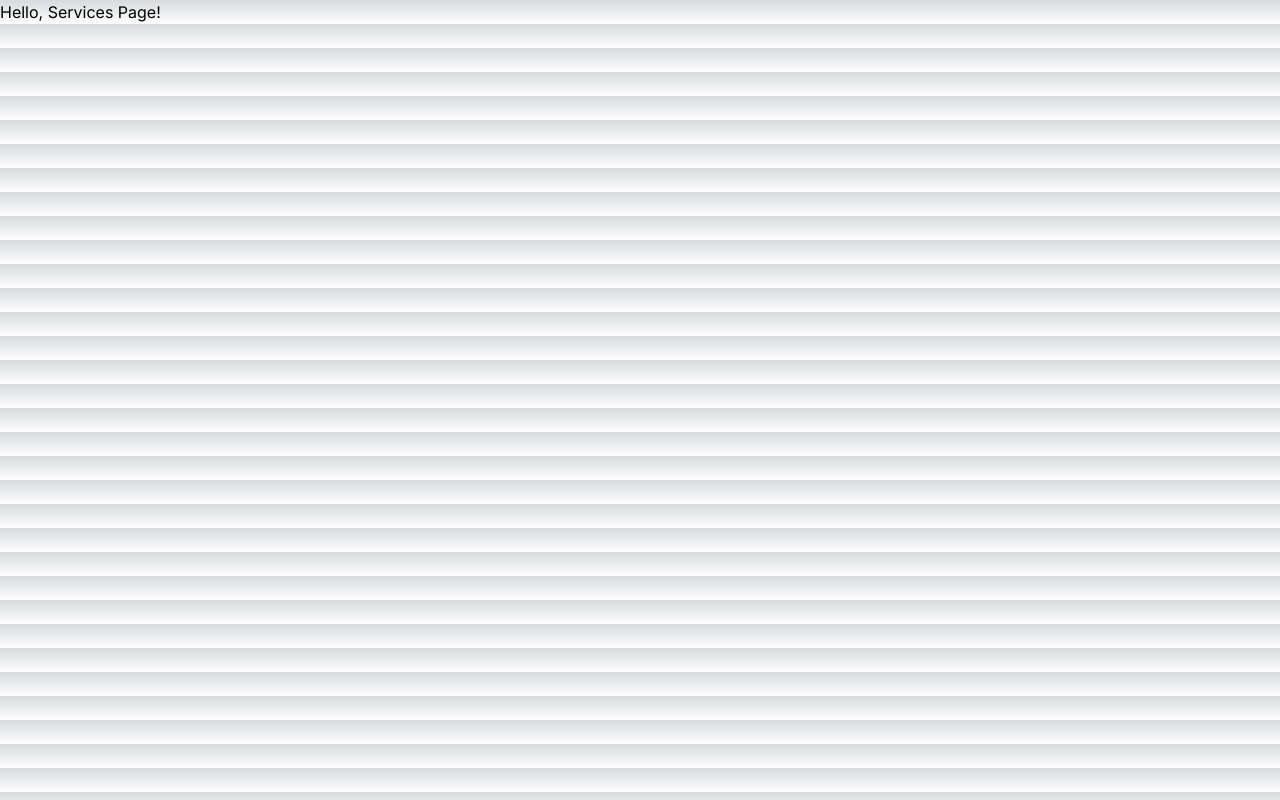
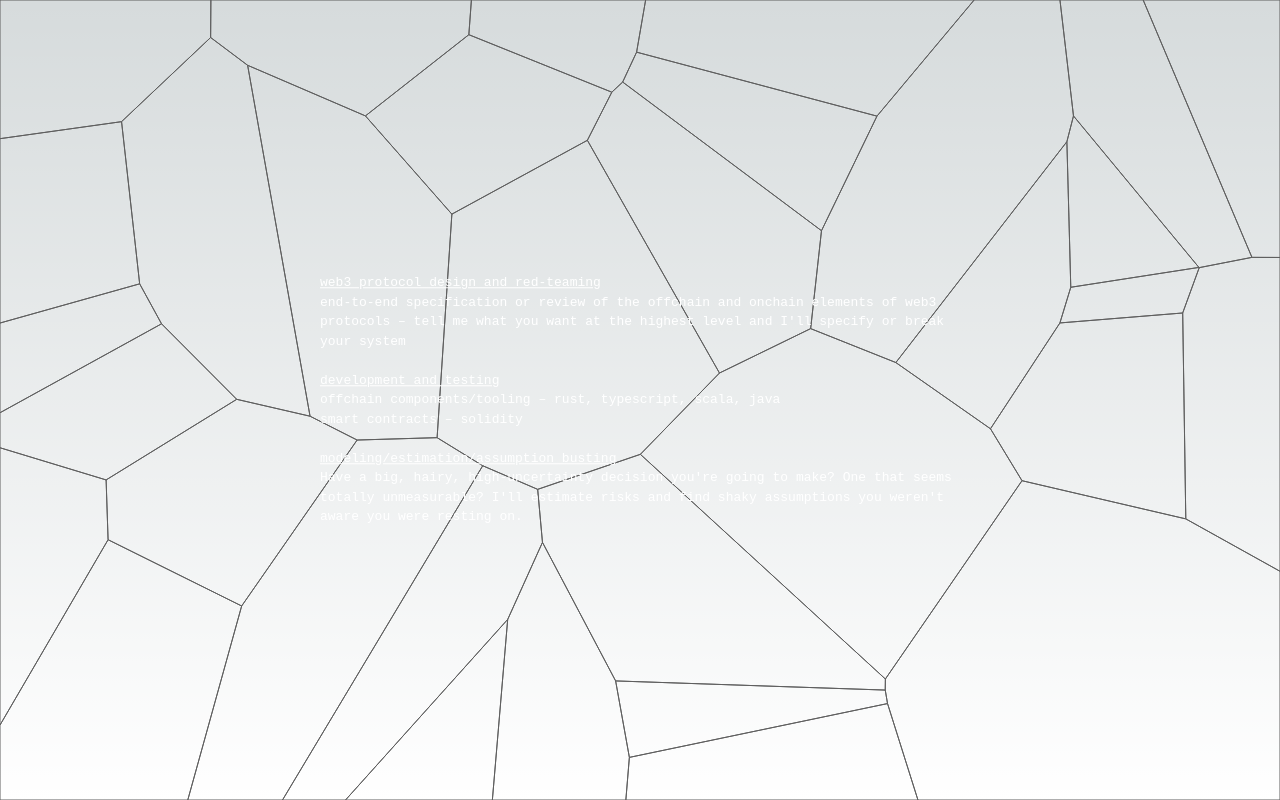
Before and after one commit to RatanRSur/rai.dev, a Next.js app: page /services in a window 1280 px wide. Built offline with nearby package versions, Linux system fonts and the light colour scheme.

Commit message:
services page

```diff
--- a/app/layout.tsx
+++ b/app/layout.tsx
@@ -1,11 +1,92 @@
+"use client";
+
 import "./globals.css";
 import type { Metadata } from "next";
 import { Inter } from "next/font/google";
 
 const inter = Inter({ subsets: ["latin"] });
 
-export const metadata: Metadata = {
-  title: "rai – web3 protocol design and engineering",
+import React, { useEffect, useState } from "react";
+import * as d3 from "d3";
+import "./page.css";
+
+function generateRandomPointsNormalized(
+  numberOfPoints: number
+): [number, number][] {
+  const points = [];
+  for (let i = 0; i < numberOfPoints; i++) {
+    const x = Math.random();
+    const y = Math.random();
+    points.push([x, y]);
+  }
+  return points;
+}
+
+const normalizedInitialPoints = generateRandomPointsNormalized(2 ** 5);
+
+function useWindowSize(): { width: number; height: number } {
+  // Initialize state with undefined width/height so server and client renders match
+  // Learn more here: https://joshwcomeau.com/react/the-perils-of-rehydration/
+  const [windowSize, setWindowSize] = useState({
+    width: window.innerWidth,
+    height: window.innerHeight,
+  });
+  useEffect(() => {
+    // Handler to call on window resize
+    function handleResize() {
+      // Set window width/height to state
+      setWindowSize({
+        width: window.innerWidth,
+        height: window.innerHeight,
+      });
+    }
+    // Add event listener
+    window.addEventListener("resize", handleResize);
+    // Remove event listener on cleanup
+    return () => window.removeEventListener("resize", handleResize);
+  }, []); // Empty array ensures that effect is only run on mount
+  return windowSize;
+}
+
+const VoronoiDiagram: React.FC = ({ width, height }) => {
+  const [mousePoint, setMousePoint] = useState([0, 0]);
+
+  useEffect(() => {
+    const scaledInitialPoints = normalizedInitialPoints.map(([x, y]) => [
+      x * width,
+      y * height,
+    ]);
+    const points = [...scaledInitialPoints, mousePoint];
+    const svg = d3
+      .select("svg#voronoi")
+      .attr("width", width)
+      .attr("height", height);
+
+    const voronoi = d3.Delaunay.from(points).voronoi([0, 0, width, height]);
+
+    svg
+      .selectAll("path")
+      .data(voronoi.cellPolygons())
+      .join("path")
+      .attr("d", d3.line())
+      .attr("fill", "none")
+      .attr("stroke", "#5f5f5f");
+  }, [mousePoint]);
+
+  useEffect(() => {
+    document.addEventListener("mousemove", handleMouseMove);
+
+    return () => {
+      document.removeEventListener("mousemove", handleMouseMove);
+    };
+  }, []);
+
+  const handleMouseMove = (event) => {
+    const { clientX, clientY } = event;
+    setMousePoint([clientX, clientY]);
+  };
+
+  return <svg id="voronoi"></svg>;
 };
 
 export default function RootLayout({
@@ -13,9 +94,16 @@ export default function RootLayout({
 }: {
   children: React.ReactNode;
 }) {
+  const { width, height } = useWindowSize();
   return (
     <html lang="en">
-      <body className={inter.className}>{children}</body>
+      <head>
+        <title>rai – web3 protocol design and engineering</title>
+      </head>
+      <body className={inter.className}>
+        <VoronoiDiagram width={width} height={height} />
+        {children}
+      </body>
     </html>
   );
 }
--- a/app/page.css
+++ b/app/page.css
@@ -17,10 +17,11 @@ body {
   z-index: 9999;
   display: flex;
   align-items: center;
+  font-family: monospace;
 }
 
-.navigation {
-  font-family: monospace;
+.normal-text {
+  display: block
 }
 
 .flower {
--- a/app/page.tsx
+++ b/app/page.tsx
@@ -1,97 +1,13 @@
 "use client";
 
-import React, { useRef, useEffect, useState } from "react";
-import * as d3 from "d3";
-import "./page.css";
 import Link from "next/link";
 
-function generateRandomPointsNormalized(
-  numberOfPoints: number
-): [number, number][] {
-  const points = [];
-  for (let i = 0; i < numberOfPoints; i++) {
-    const x = Math.random();
-    const y = Math.random();
-    points.push([x, y]);
-  }
-  return points;
-}
-
-const normalizedInitialPoints = generateRandomPointsNormalized(2 ** 5);
-
-function useWindowSize(): { width: number; height: number } {
-  // Initialize state with undefined width/height so server and client renders match
-  // Learn more here: https://joshwcomeau.com/react/the-perils-of-rehydration/
-  const [windowSize, setWindowSize] = useState({
-    width: window.innerWidth,
-    height: window.innerHeight,
-  });
-  useEffect(() => {
-    // Handler to call on window resize
-    function handleResize() {
-      // Set window width/height to state
-      setWindowSize({
-        width: window.innerWidth,
-        height: window.innerHeight,
-      });
-    }
-    // Add event listener
-    window.addEventListener("resize", handleResize);
-    // Remove event listener on cleanup
-    return () => window.removeEventListener("resize", handleResize);
-  }, []); // Empty array ensures that effect is only run on mount
-  return windowSize;
-}
-
-const VoronoiDiagram: React.FC = ({ width, height }) => {
-  const [mousePoint, setMousePoint] = useState([0, 0]);
-
-  useEffect(() => {
-    const scaledInitialPoints = normalizedInitialPoints.map(([x, y]) => [
-      x * width,
-      y * height,
-    ]);
-    const points = [...scaledInitialPoints, mousePoint];
-    const svg = d3
-      .select("svg#voronoi")
-      .attr("width", width)
-      .attr("height", height);
-
-    const voronoi = d3.Delaunay.from(points).voronoi([0, 0, width, height]);
-
-    svg
-      .selectAll("path")
-      .data(voronoi.cellPolygons())
-      .join("path")
-      .attr("d", d3.line())
-      .attr("fill", "none")
-      .attr("stroke", "#5f5f5f");
-  }, [mousePoint]);
-
-  useEffect(() => {
-    document.addEventListener("mousemove", handleMouseMove);
-
-    return () => {
-      document.removeEventListener("mousemove", handleMouseMove);
-    };
-  }, []);
-
-  const handleMouseMove = (event) => {
-    const { clientX, clientY } = event;
-    setMousePoint([clientX, clientY]);
-  };
-
-  return <svg id="voronoi"></svg>;
-};
-
 export default function Home() {
-  const { width, height } = useWindowSize();
   return (
     <main className="">
-      <VoronoiDiagram width={width} height={height} />
       <div className="centered-window">
         <img src="/flower.svg" className="flower" />
-        <div class="navigation">
+        <div className="navigation">
           <p>rai</p>
           <p>
             <Link href="/about">
--- a/app/services/page.tsx
+++ b/app/services/page.tsx
@@ -1,3 +1,31 @@
 export default function Services() {
-  return <h1>Hello, Services Page!</h1>;
+  return (
+    <div className="centered-window">
+      <div className="normal-text">
+        <p>
+          <u>web3 protocol design and red-teaming</u>
+        </p>
+        <p>
+          end-to-end specification or review of the offchain and onchain
+          elements of web3 protocols – tell me what you want at the highest
+          level and I'll specify or break your system
+        </p>
+        <br></br>
+        <p>
+          <u>development and testing</u>
+        </p>
+        <p>offchain components/tooling – rust, typescript, scala, java</p>
+        <p>smart contracts – solidity</p>
+        <br></br>
+        <p>
+          <u>modeling/estimation/assumption busting</u>
+        </p>
+        <p>
+          Have a big, hairy, high-uncertainty decision you're going to make? One
+          that seems totally unmeasurable? I'll estimate risks and find shaky
+          assumptions you weren't aware you were resting on.
+        </p>
+      </div>
+    </div>
+  );
 }
```
Also changed, not shown: index.html (deleted, +0 -40 lines).
